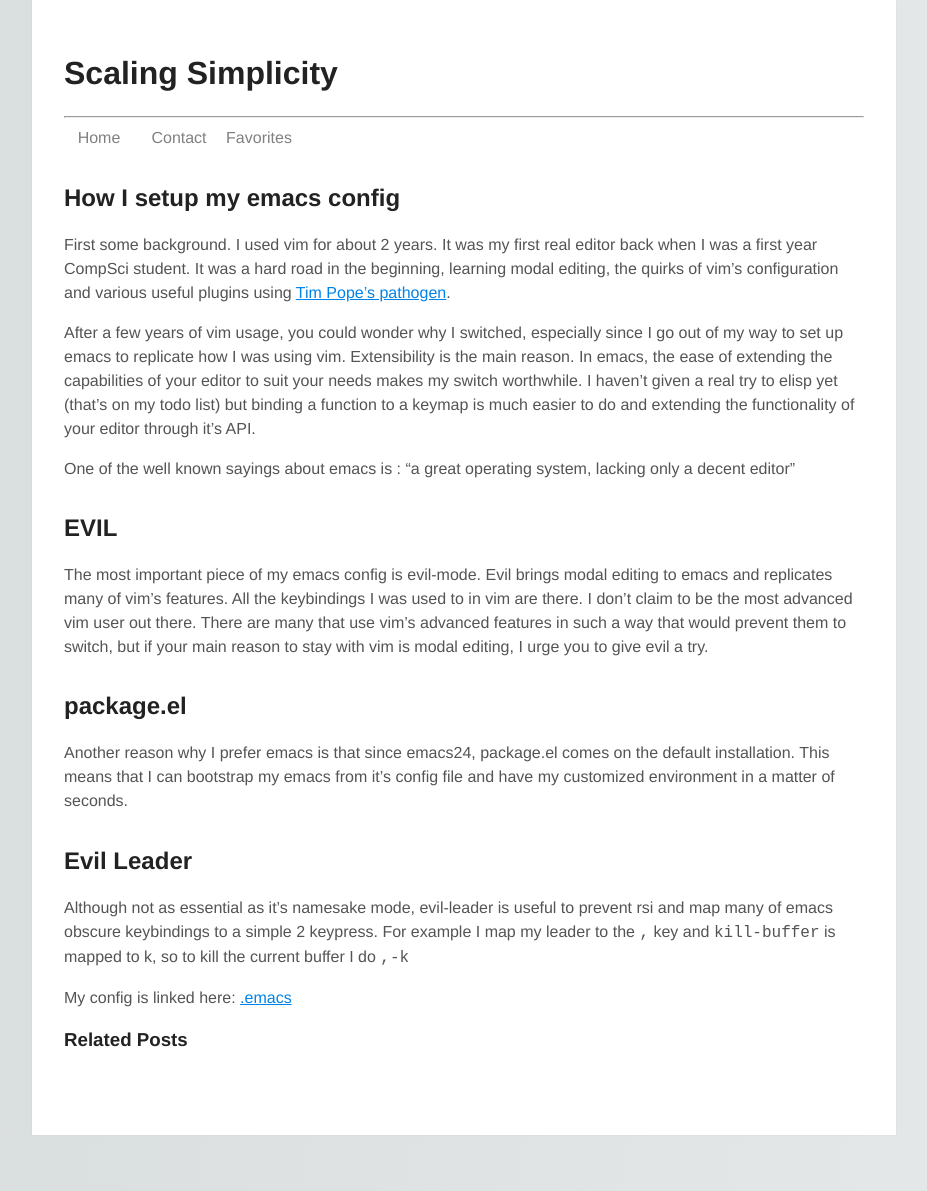
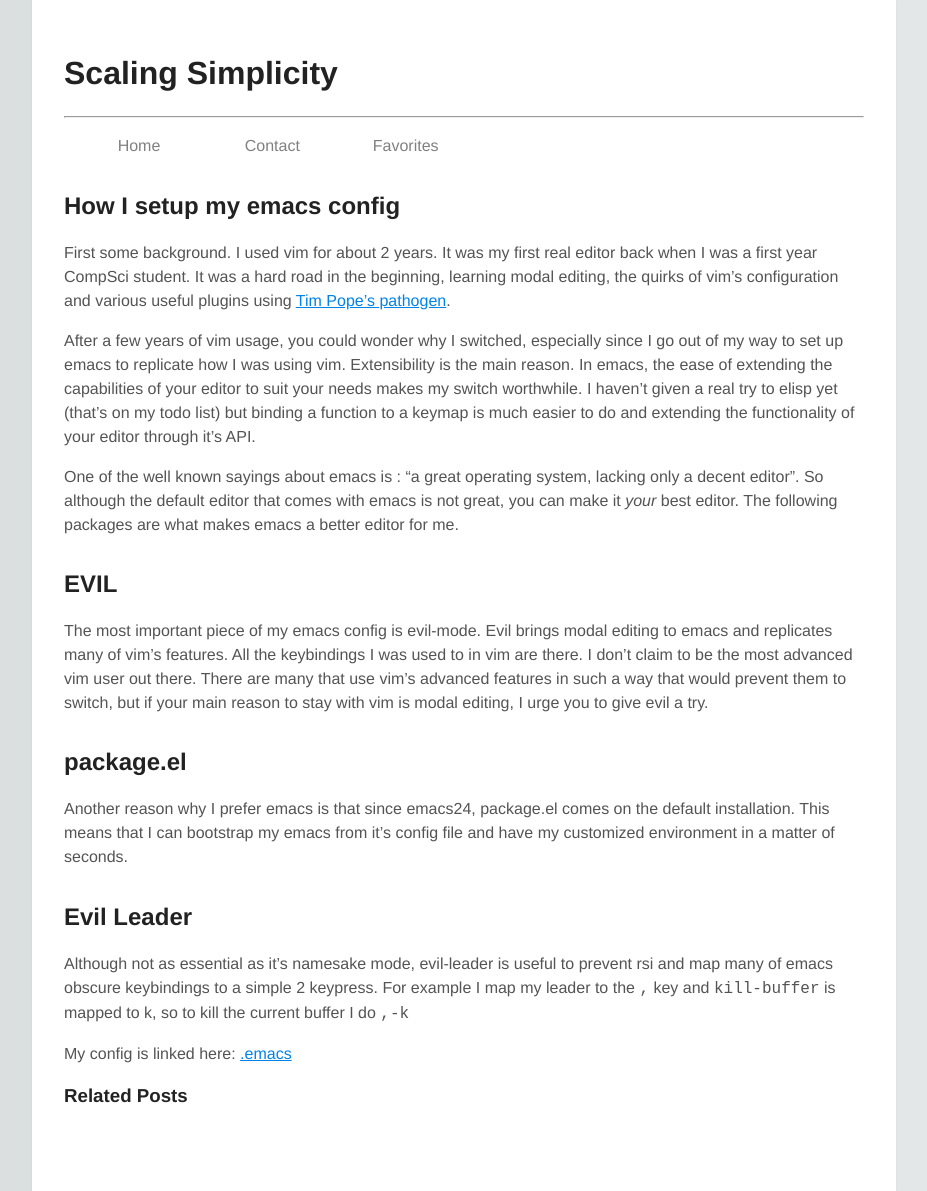
Before and after one commit to jonfk/jonfk.ca, a Jekyll site: the page built from _posts/2014-12-21-How-I-setup-emacs.md, in a window 1280 px wide. Shown: the whole page, without its empty margins (176-1103 px from the left). Built offline with Jekyll 4.4.1, drawn with Linux system fonts in a browser that asks for light colours; Markdown is read by kramdown in place of the engine named in the settings; before the commit the page ends 1135 px from its top, so only the background shows below that.

Commit message:
MODIFIED layout and added contact

```diff
--- a/_layouts/default.html
+++ b/_layouts/default.html
@@ -8,10 +8,24 @@
     <meta name="description" content="Blog of Jonathan Fok kan">
     <meta name="author" content="Jonathan Fok kan">
     <link rel="stylesheet" href="/css/main.css">
+
+    <!-- Bootstrap
+    <link rel="stylesheet" href="http://maxcdn.bootstrapcdn.com/bootstrap/3.2.0/css/bootstrap.min.css">
+    <script src="https://ajax.googleapis.com/ajax/libs/jquery/1.11.1/jquery.min.js"></script>
+    <script src="http://maxcdn.bootstrapcdn.com/bootstrap/3.2.0/js/bootstrap.min.js"></script>
+    -->
+
   </head>
   <body>
     <a id="title" href="/"><h1>Scaling Simplicity</h1></a>
     <hr>
+    <div class="navbar">
+      <ul>
+        <li><a href="/">Home</a></li>
+        <li><a href="/contact.html">Contact</a></li>
+        <li><a href="/favorites.html">Favorites</a></li>
+      </ul>
+    </div>
 
 
     {{ content }}
--- a/_layouts/post.html
+++ b/_layouts/post.html
@@ -1,13 +1,6 @@
 ---
 layout: default
 ---
-<div class="navbar">
-  <ul>
-    <li><a href="/">Home</a></li>
-    <li><a href="">Contact</a></li>
-    <li><a href="/favorites">Favorites</a></li>
-  </ul>
-</div>
 
 <h2>{{ page.title }}</h2>
 
--- a/_posts/2014-12-21-How-I-setup-emacs.md
+++ b/_posts/2014-12-21-How-I-setup-emacs.md
@@ -14,7 +14,9 @@ emacs, the ease of extending the capabilities of your editor to suit your needs
 worthwhile. I haven't given a real try to elisp yet (that's on my todo list) but binding a function
 to a keymap is much easier to do and extending the functionality of your editor through it's API.
 
-One of the well known sayings about emacs is : "a great operating system, lacking only a decent editor"
+One of the well known sayings about emacs is : "a great operating system, lacking only a decent editor".
+So although the default editor that comes with emacs is not great, you can make it <i>your</i> best editor.
+The following packages are what makes emacs a better editor for me.
 
 ##EVIL
 The most important piece of my emacs config is evil-mode. Evil brings modal editing to emacs and
--- /dev/null
+++ b/contact.html
@@ -0,0 +1,6 @@
+---
+layout: default
+title: contact
+---
+
+Reach me at jfokkan@gmail.com.
--- a/css/main.css
+++ b/css/main.css
@@ -68,7 +68,7 @@ img {
     }
 }
 
-/* Navbar stuff */
+/* Navbar stuff
 .navbar ul {
     list-style-type: none;
     margin: 0;
@@ -77,11 +77,25 @@ img {
 }
 
 .navbar li {
-    float:left;
-    width:80px;
+    display: table-cell;
+    float: left;
+    width: 80px;
+}
+*/
+.navbar ul {
+    list-style-type: none;
+    display: table;
+    width: 50%;
+    overflow: hidden;
 }
 
-.navbar li a {
+.navbar li {
+    display: table-cell;
+    width: 33.3%;
+    text-align: center;
+}
+
+.navbar a {
     display: block;
     width: 70px;
     text-align: center;
--- a/favorites.html
+++ b/favorites.html
@@ -9,9 +9,11 @@ url: favorites
   <h4>Technology</h4>
   <ul>
     <li><span>20 Dec 2014</span> &raquo; <a href="http://aosabook.org/en/llvm.html">Architecture of LLVM From AOSA book</a></li>
+    <li><span>20 Dec 2014</span> &raquo; <a href="www.youtube.com/watch?v=HxaD_trXwRE">Lexical scanning in Go by Rob Pike</a></li>
   </ul>
   <h3>Humor</h3>
   <ul>
+    <li><span>20 Dec 2014</span> &raquo; <a href="http://steve-yegge.blogspot.ca/2006/03/execution-in-kingdom-of-nouns.html">Execution in the kingdom of Nouns by Steve Yegge</a></li>
     <li><span>20 Dec 2014</span> &raquo; <a href="http://www.kabukiwarrior.com/whiskeyanddeadlifts/">Whiskey and Deadlifts by Chris Duffin</a></li>
   </ul>
 </div>
```
Also changed, not shown: index.html (+0 -8 lines).
